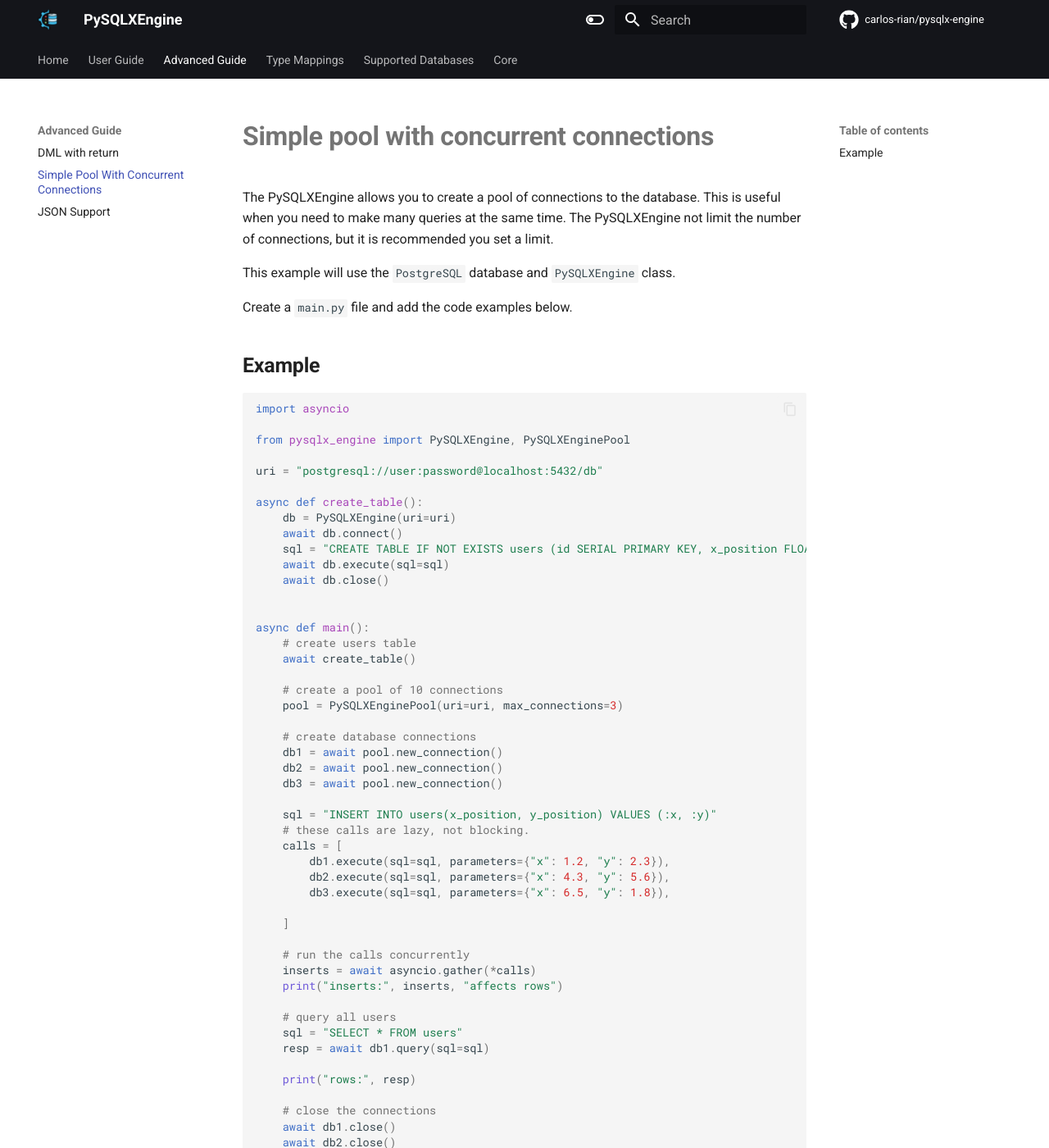
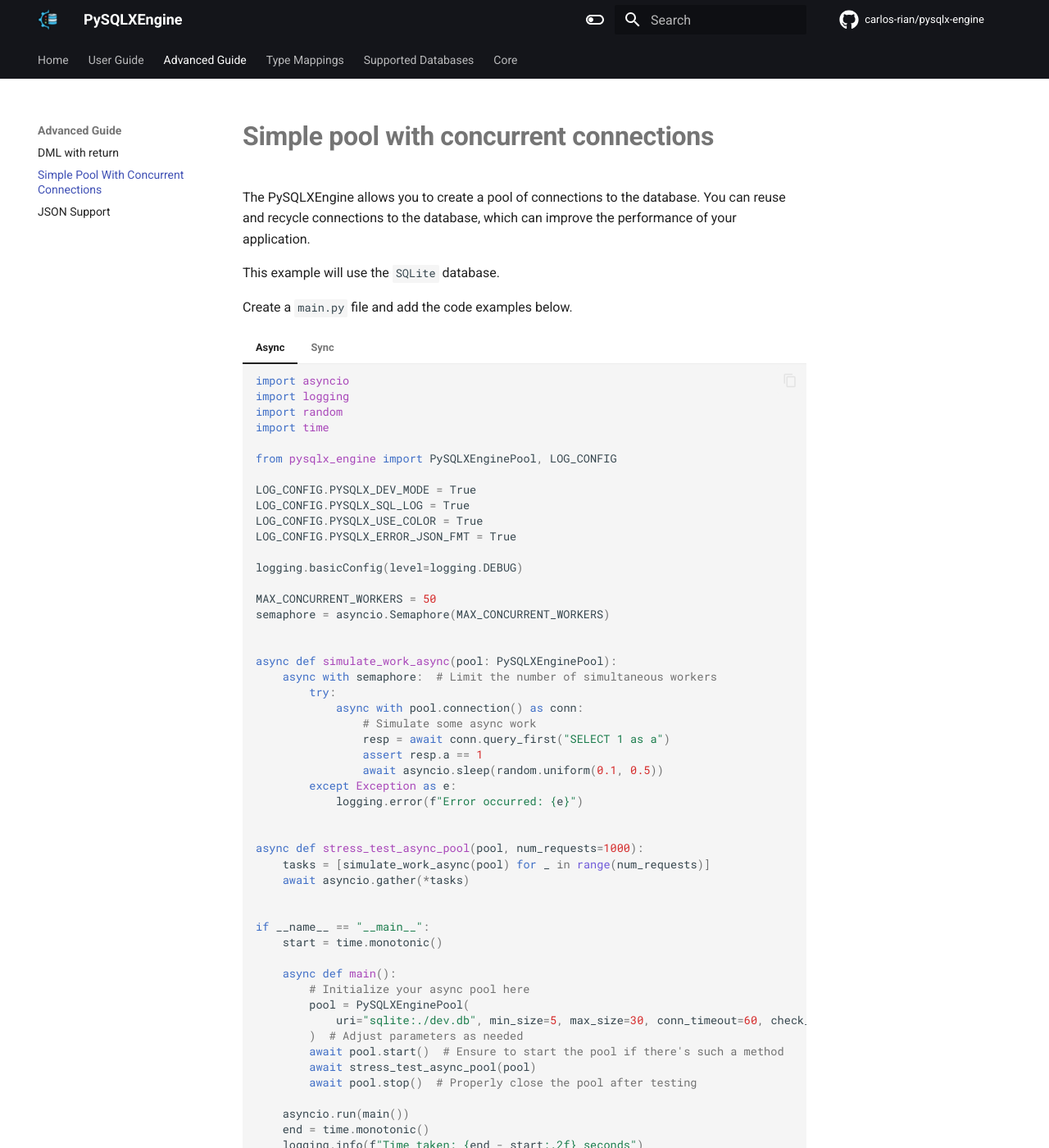
Before and after one commit to carlos-rian/pysqlx-engine, an MkDocs documentation site: the page built from docs/advanced_guide/simple_pool_conn.md, in a window 1280 px wide and 1400 px high. Shown: the whole window at 82% size. Built offline with MkDocs 1.6.1 and Material for MkDocs 9.7.7, drawn with Linux system fonts in a browser that asks for light colours; comment, search, counter and statistics services are not loaded; some of the changed text lies outside the part shown.

Commit message:
docs: Update advanced_guide/simple_pool_conn.md and user_guide/config.md

````diff
--- a/docs/advanced_guide/simple_pool_conn.md
+++ b/docs/advanced_guide/simple_pool_conn.md
@@ -1,72 +1,118 @@
 # **Simple pool with concurrent connections**
 
 The PySQLXEngine allows you to create a pool of connections to the database.
-This is useful when you need to make many queries at the same time.
-The PySQLXEngine not limit the number of connections, but it is recommended you set a limit.
+You can reuse and recycle connections to the database, which can improve the performance of your application.
 
-This example will use the `PostgreSQL` database and `PySQLXEngine` class.
+This example will use the `SQLite` database.
 
 Create a `main.py` file and add the code examples below.
 
 
-## **Example**
+=== "**Async**"
+    ``` py
+    import asyncio
+    import logging
+    import random
+    import time
 
-``` py
+    from pysqlx_engine import PySQLXEnginePool, LOG_CONFIG
 
-import asyncio
+    LOG_CONFIG.PYSQLX_DEV_MODE = True
+    LOG_CONFIG.PYSQLX_SQL_LOG = True
+    LOG_CONFIG.PYSQLX_USE_COLOR = True
+    LOG_CONFIG.PYSQLX_ERROR_JSON_FMT = True
 
-from pysqlx_engine import PySQLXEngine, PySQLXEnginePool
+    logging.basicConfig(level=logging.DEBUG)
 
-uri = "postgresql://user:password@localhost:5432/db"
-
-async def create_table():
-    db = PySQLXEngine(uri=uri)
-    await db.connect()
-    sql = "CREATE TABLE IF NOT EXISTS users (id SERIAL PRIMARY KEY, x_position FLOAT, y_position FLOAT)"
-    await db.execute(sql=sql)
-    await db.close()
+    MAX_CONCURRENT_WORKERS = 50
+    semaphore = asyncio.Semaphore(MAX_CONCURRENT_WORKERS)
 
 
-async def main():
-    # create users table
-    await create_table()
+    async def simulate_work_async(pool: PySQLXEnginePool):
+        async with semaphore:  # Limit the number of simultaneous workers
+            try:
+                async with pool.connection() as conn:
+                    # Simulate some async work
+                    resp = await conn.query_first("SELECT 1 as a")
+                    assert resp.a == 1
+                    await asyncio.sleep(random.uniform(0.1, 0.5))
+            except Exception as e:
+                logging.error(f"Error occurred: {e}")
 
-    # create a pool of 10 connections
-    pool = PySQLXEnginePool(uri=uri, max_connections=3)
 
-    # create database connections
-    db1 = await pool.new_connection()
-    db2 = await pool.new_connection()
-    db3 = await pool.new_connection()
+    async def stress_test_async_pool(pool, num_requests=1000):
+        tasks = [simulate_work_async(pool) for _ in range(num_requests)]
+        await asyncio.gather(*tasks)
 
-    sql = "INSERT INTO users(x_position, y_position) VALUES (:x, :y)"
-    # these calls are lazy, not blocking.
-    calls = [
-        db1.execute(sql=sql, parameters={"x": 1.2, "y": 2.3}),
-        db2.execute(sql=sql, parameters={"x": 4.3, "y": 5.6}),
-        db3.execute(sql=sql, parameters={"x": 6.5, "y": 1.8}),
 
-    ]
+    if __name__ == "__main__":
+        start = time.monotonic()
 
-    # run the calls concurrently
-    inserts = await asyncio.gather(*calls)
-    print("inserts:", inserts, "affects rows")
+        async def main():
+            # Initialize your async pool here
+            pool = PySQLXEnginePool(
+                uri="sqlite:./dev.db", min_size=5, max_size=30, conn_timeout=60, check_interval=0.5
+            )  # Adjust parameters as needed
+            await pool.start()  # Ensure to start the pool if there's such a method
+            await stress_test_async_pool(pool)
+            await pool.stop()  # Properly close the pool after testing
 
-    # query all users
-    sql = "SELECT * FROM users"
-    resp = await db1.query(sql=sql)
+        asyncio.run(main())
+        end = time.monotonic()
+        logging.info(f"Time taken: {end - start:.2f} seconds")
+    ```
 
-    print("rows:", resp)
+=== "**Sync**"
 
-    # close the connections
-    await db1.close()
-    await db2.close()
-    await db3.close()
+    ``` py
+    import concurrent.futures
+    import logging
+    import random
+    import time
 
-import asyncio
-asyncio.run(main())
+    from pysqlx_engine import PySQLXEnginePoolSync, LOG_CONFIG
 
-```
+    LOG_CONFIG.PYSQLX_DEV_MODE = True
+    LOG_CONFIG.PYSQLX_SQL_LOG = True
+    LOG_CONFIG.PYSQLX_USE_COLOR = True
+    LOG_CONFIG.PYSQLX_ERROR_JSON_FMT = True
+
+    logging.basicConfig(level=logging.DEBUG)
+
+    MAX_CONCURRENT_WORKERS = 50
+    #
+
+
+    def simulate_work(pool: PySQLXEnginePoolSync):
+        try:
+            with pool.connection() as conn:
+                # Simulate some work with the connection
+                resp = conn.query_first("SELECT 1 as a")
+                assert resp.a == 1
+                time.sleep(random.uniform(0.1, 0.5))
+        except Exception as e:
+            logging.error(f"Error occurred: {e}")
+
+
+    def stress_test_sync_pool(pool, num_requests=1000):
+        with concurrent.futures.ThreadPoolExecutor(max_workers=MAX_CONCURRENT_WORKERS) as executor:
+            # Submit multiple tasks to simulate concurrent connections
+            futures = [executor.submit(simulate_work, pool) for _ in range(num_requests)]
+            concurrent.futures.wait(futures)
+
+
+    if __name__ == "__main__":
+        # Initialize your pool here
+        start = time.monotonic()
+        pool = PySQLXEnginePoolSync(
+            uri="sqlite:./dev.db", min_size=5, max_size=30, conn_timeout=60, check_interval=0.5
+        )  # Adjust parameters as needed
+        pool.start()
+        stress_test_sync_pool(pool)
+        pool.stop()
+        end = time.monotonic()
+        logging.info(f"Time taken: {end - start:.2f} seconds")
+    ```
 
 Running the code using the terminal
 
@@ -75,14 +121,7 @@
 ```console
 
 $ python3 main.py
-
-inserts: [1, 1, 1] affects rows
-rows: [
-    BaseModel(id=1, x_position=1.2, y_position=2.3),
-    BaseModel(id=2, x_position=4.3, y_position=5.6),
-    BaseModel(id=3, x_position=6.5, y_position=1.8)
-]
-
+...
 ```
 
 </div>
--- a/mkdocs.yml
+++ b/mkdocs.yml
@@ -112,8 +112,8 @@
       base_path: docs
 
   - pymdownx.emoji:
-      emoji_index: !!python/name:materialx.emoji.twemoji
-      emoji_generator: !!python/name:materialx.emoji.to_svg
+      emoji_index: !!python/name:material.extensions.emoji.twemoji
+      emoji_generator: !!python/name:material.extensions.emoji.to_svg
 
   - pymdownx.highlight:
       anchor_linenums: true
````
Also changed, not shown: docs/user_guide/config.md (+5 -0 lines), docs/user_guide/parameters.md (+6 -3 lines), pyproject.toml (+8 -4 lines), docs/user_guide/extras.md (line endings or trailing spaces), 1 other file.
